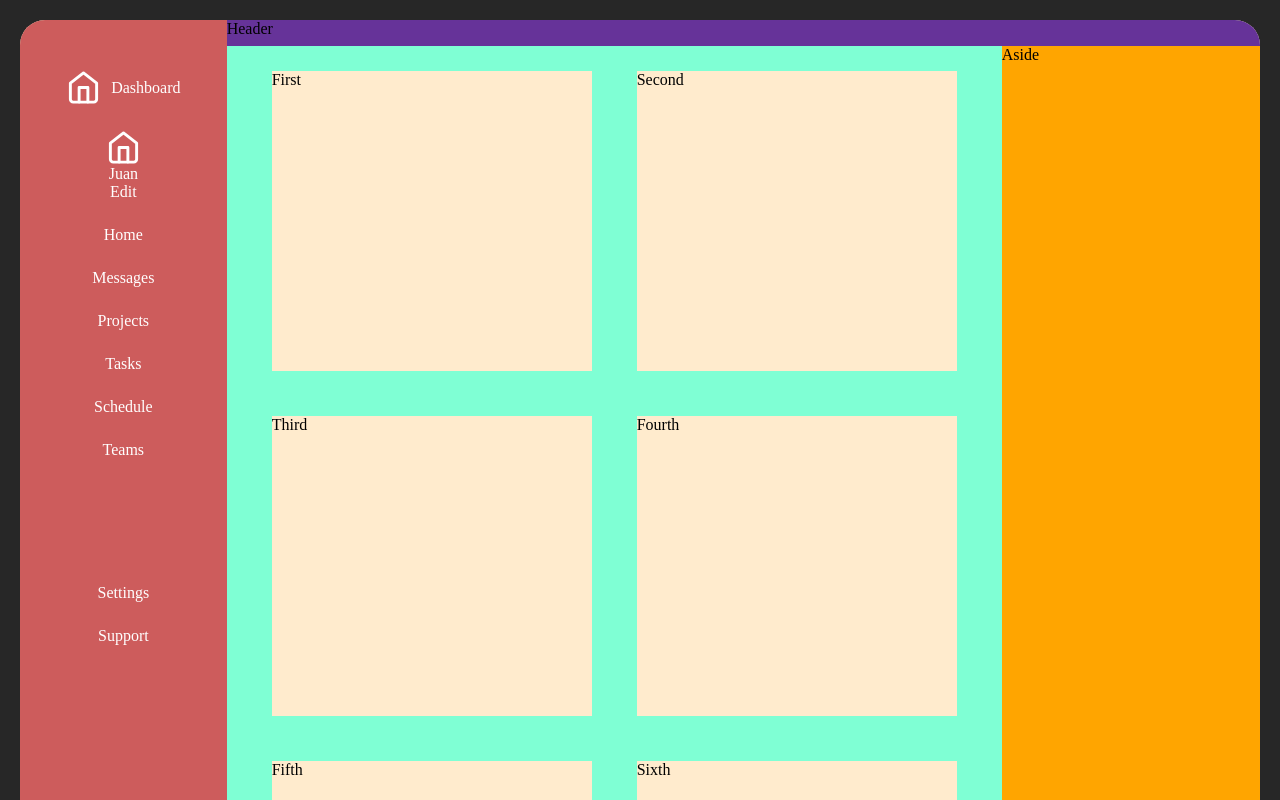
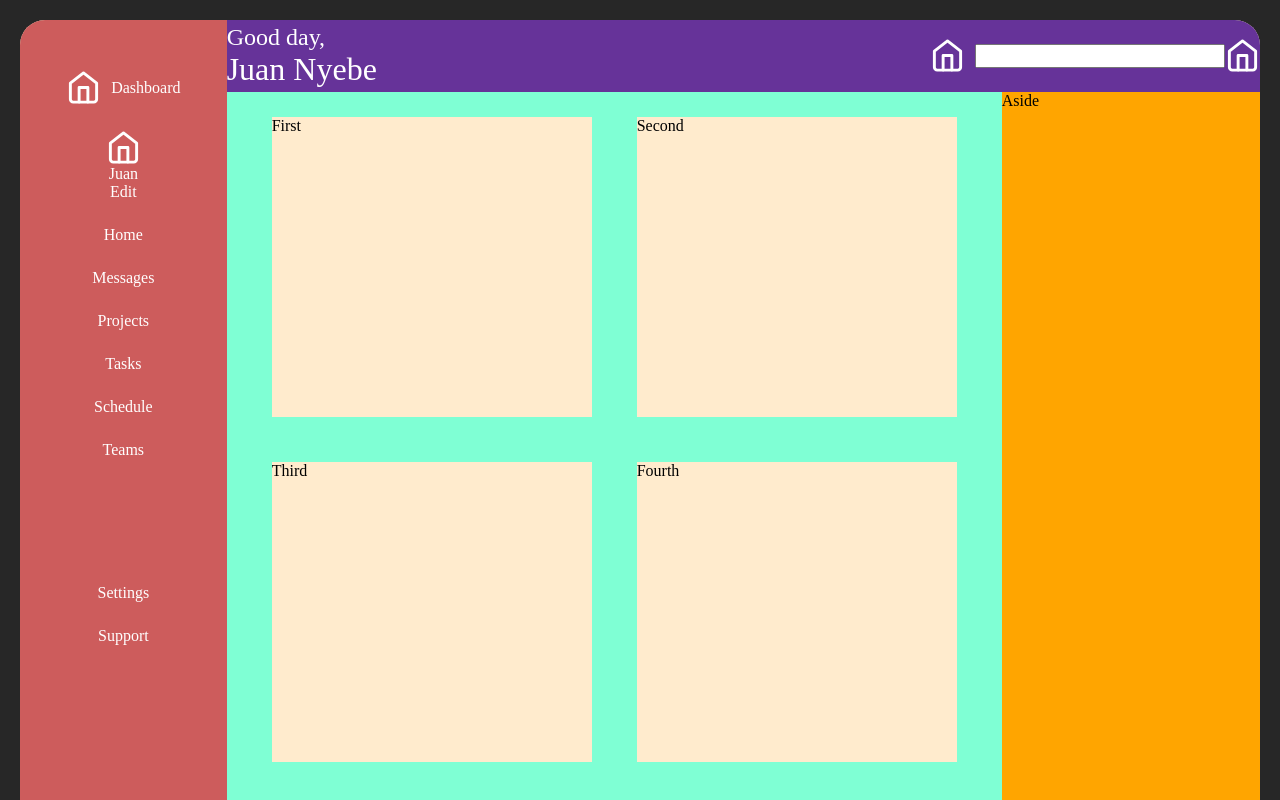
Before and after one commit to rjqocampo/admin-dashboard, a plain HTML site: page index.html in a window 1280 px wide. Shown: the top 800 px of the page. Drawn offline with Linux system fonts and the light colour scheme.

Commit message:
Finish layout of contents on Header section

```diff
--- a/index.html
+++ b/index.html
@@ -30,7 +30,15 @@
                 </nav>
 
                 <header>
-                    <h1>Header</h1>
+                    <div class="container-greetings">
+                        <p>Good day,</p>
+                        <h2>Juan Nyebe</h2>
+                    </div>
+                    <div class="container-search">
+                        <img src="img/home.svg" alt="">
+                        <input type="search">
+                    </div>
+                    <img src="img/home.svg" alt="">
                 </header>
 
                 <div class="container-main">
--- a/styles/style.scss
+++ b/styles/style.scss
@@ -112,6 +112,37 @@ body {
         border-radius: 0px 25px 0px 0px;
         grid-column: 2 / 4;
 
+        display: grid;
+        grid-auto-flow: column;
+        grid-template-columns: 1fr;
+        align-items: center;
+        .container-greetings {
+            p {
+                color: $font-white;
+                font-size: 1.5rem;
+            }
+            h2 {
+                color: $font-white;
+                font-size: 2rem;
+            }
+        }
+        .container-search {
+            display: grid;
+            grid-auto-flow: column;
+            align-items: center;
+            gap: 10px;
+            img {
+                height: 35px;
+                width: 35px;
+            }
+            input {
+                min-width: 250px;
+            }
+        }
+        img {
+            height: 35px;
+            width: 35px;
+        }
     }
 
     .container-main {
```
Also changed, not shown: styles/style.css, 1 other file.
